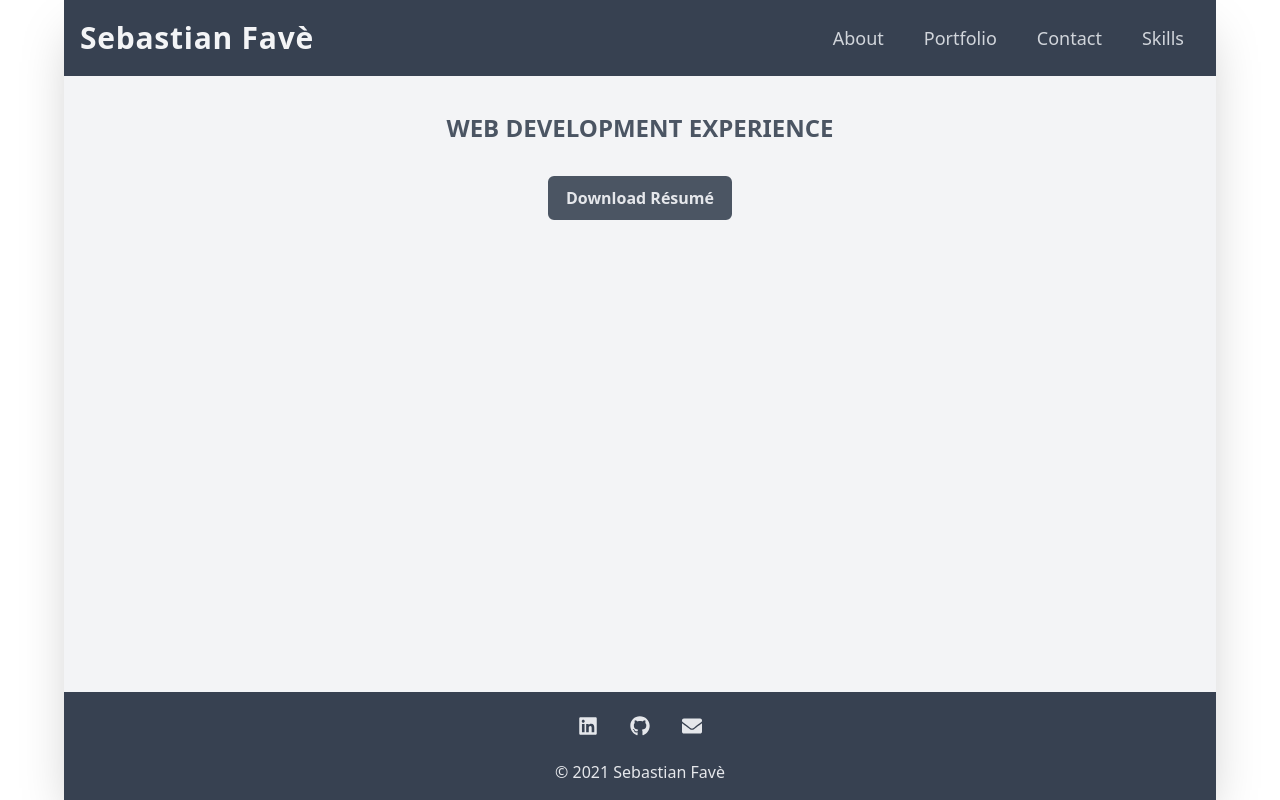
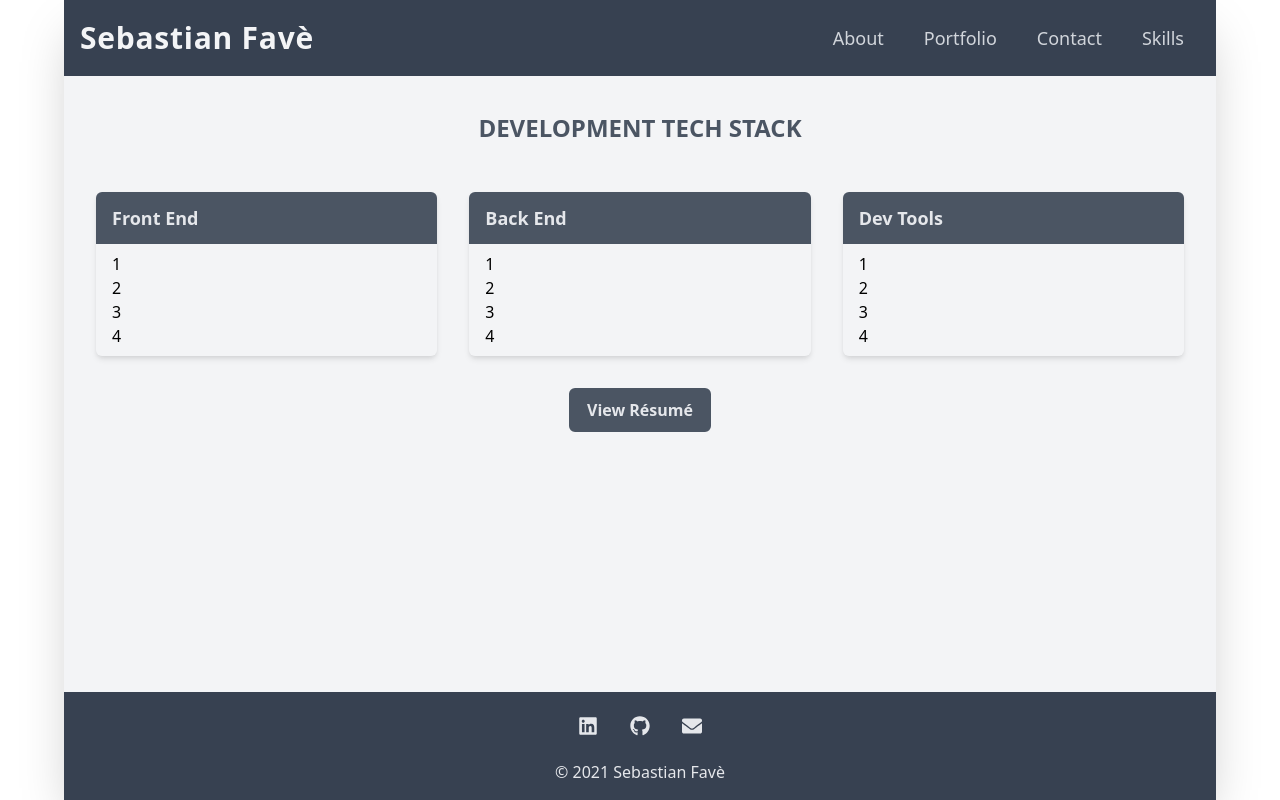
Before and after one commit to spfave/portfolio-react, a React (Create React App) app: page /portfolio-react/skills in a window 1280 px wide. Built offline with nearby package versions, Linux system fonts and the light colour scheme.

Commit message:
Demo skill cards

```diff
--- a/src/components/pages/Skills.js
+++ b/src/components/pages/Skills.js
@@ -2,15 +2,42 @@ export default function Skills() {
   return (
     <section className='w-full p-8 bg-gray-100'>
       <h2 className='py-4 text-center text-gray-600 text-2xl font-bold uppercase '>
-        Web Development Experience
+        Development Tech Stack
       </h2>
-      <div className='flex flex-col items-center py-4'>
-        <div className='inline-block px-4 py-2 border-2 rounded-md border-gray-600 hover:border-gray-500 bg-gray-600 hover:bg-gray-500 text-gray-200 hover:text-gray-100 text-center font-bold trans-ease-in'>
+      {/* <div className='flex flex-col space-y-8 items-center py-4'> */}
+      <div className='grid grid-cols-3 gap-8 py-8'>
+        <SkillCard title='Front End' notes={[1, 2, 3, 4]} />
+        <SkillCard title='Back End' notes={[1, 2, 3, 4]} />
+        <SkillCard title='Dev Tools' notes={[1, 2, 3, 4]} />
+      </div>
+
+      <div className='flex justify-center mb-8'>
+        <div className='px-4 py-2 border-2 rounded-md border-gray-600 hover:border-gray-500 bg-gray-600 hover:bg-gray-500 text-gray-200 hover:text-gray-100 text-center font-bold trans-ease-in'>
           <a href='./assets/docs/sebastian-fave-resume.pdf' target='_blank'>
-            Download Résumé
+            View Résumé
           </a>
         </div>
       </div>
+      {/* </div> */}
     </section>
   );
 }
+
+function SkillCard({ title, notes }) {
+  return (
+    <div className='rounded-md overflow-hidden shadow-md bg-grey-50'>
+      <div className='flex flex-col h-full'>
+        <div className='bg-gray-600 px-4 py-3'>
+          <h4 className='text-gray-200 font-bold text-lg'>{title}</h4>
+        </div>
+        <div className='px-4 py-2'>
+          <ul>
+            {notes.map((note, index) => (
+              <li key={index}>{note}</li>
+            ))}
+          </ul>
+        </div>
+      </div>
+    </div>
+  );
+}
```
